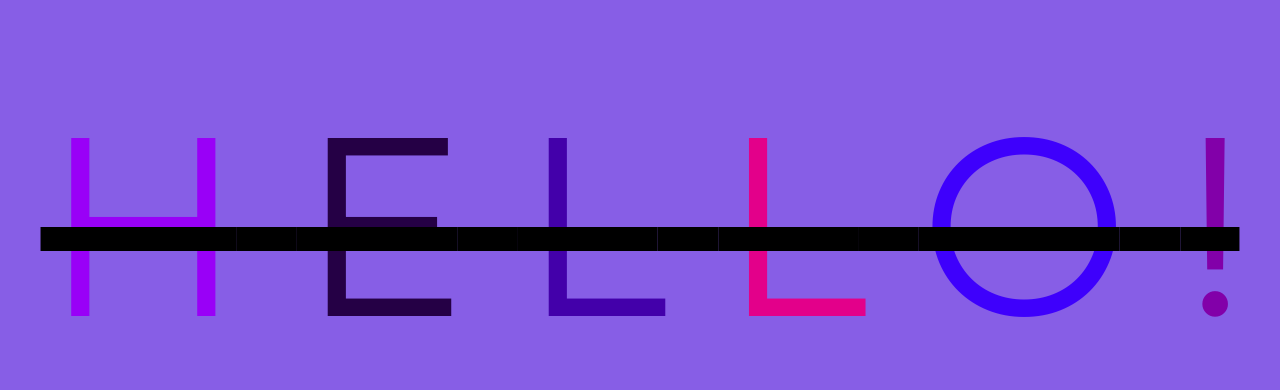
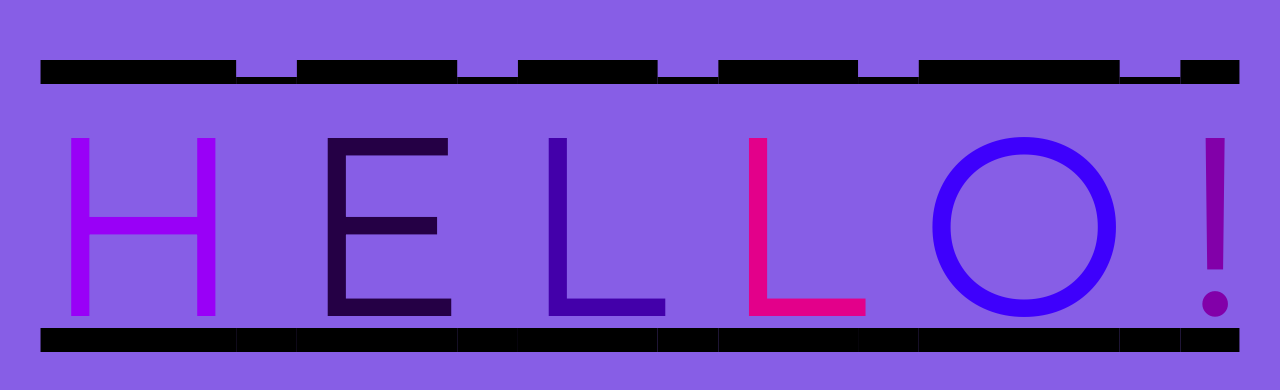
Before and after one commit to davegrnr/githubtext, a plain HTML site: page index.html in a window 1280 px wide. Shown: the part 178-568 px from the top of the page. Drawn offline with Linux system fonts and the light colour scheme.

Commit message:
added text decoration

```diff
--- a/app.css
+++ b/app.css
@@ -7,7 +7,7 @@ body {
 }
 
 h1 {
-	text-decoration: line-through;
+	text-decoration: overline underline;
 	font-size: 15rem;
 	font-family: Montserrat;
 }
```
